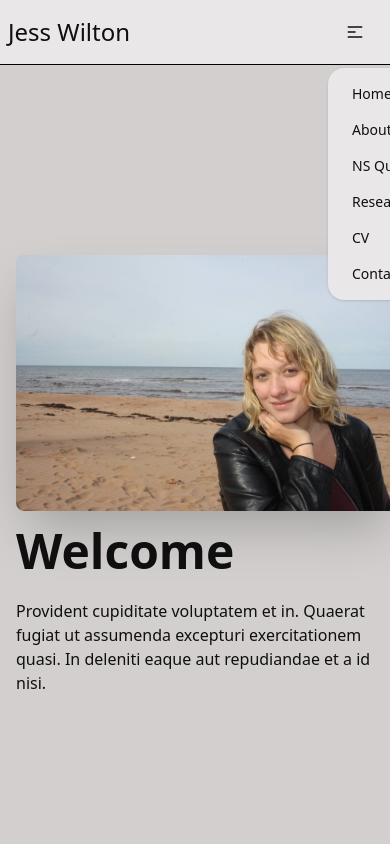
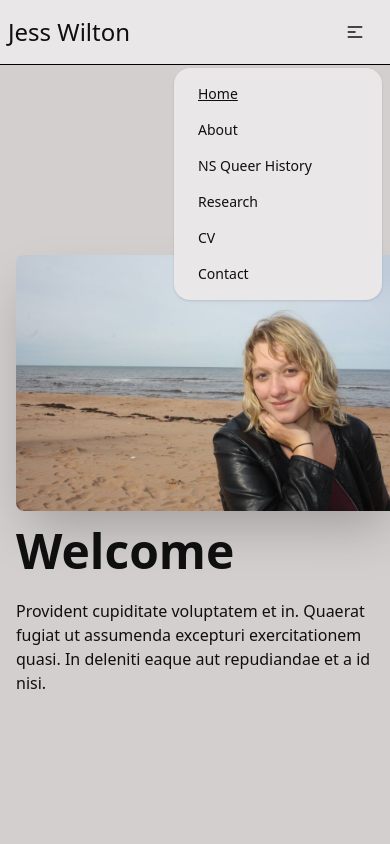
Before and after one commit to cordelia-payson/jw-site, a Next.js app: page / in a window 390 px wide. Both pictures are taken after a click on the label 355 px from the left and 32 px from the top of the page. Shown: the top 844 px of the page. Built offline with nearby package versions, Linux system fonts and the light colour scheme.

Commit message:
current page is now underlined in header

```diff
--- a/components/layout/header.js
+++ b/components/layout/header.js
@@ -1,8 +1,10 @@
 import Link from 'next/link';
+import { useRouter } from 'next/router';
 import HeaderLink from './link.js';
 import NameLink from './nameLink.js';
 
 function Header() {
+  const router = useRouter();
   return (
     <div className="navbar bg-base-100 border-b border-black">
 
@@ -34,7 +36,7 @@ function Header() {
           <li><HeaderLink page="/contact" name="Contact" /></li>
         </ul>
 
-        <div className="dropdown">
+        <div className="dropdown dropdown-bottom dropdown-end">
           <label tabIndex={0} className="btn btn-ghost lg:hidden">
             <svg xmlns="http://www.w3.org/2000/svg" className="h-5 w-5" fill="none" viewBox="0 0 24 24" stroke="currentColor"><path strokeLinecap="round" strokeLinejoin="round" strokeWidth="2" d="M4 6h16M4 12h8m-8 6h16" /></svg>
           </label>
--- a/components/layout/link.js
+++ b/components/layout/link.js
@@ -1,9 +1,11 @@
 import Link from 'next/link';
+import { useRouter } from 'next/router';
 
 function HeaderLink({ page, name }) {
+  const router = useRouter();
   return (
     <div className="bg-transparent link-hover">
-      <Link href={page}>{name}</Link>
+      <Link href={page} className={`${router.pathname === page && 'underline'}`}>{name}</Link>
     </div>
   );
 }
```
